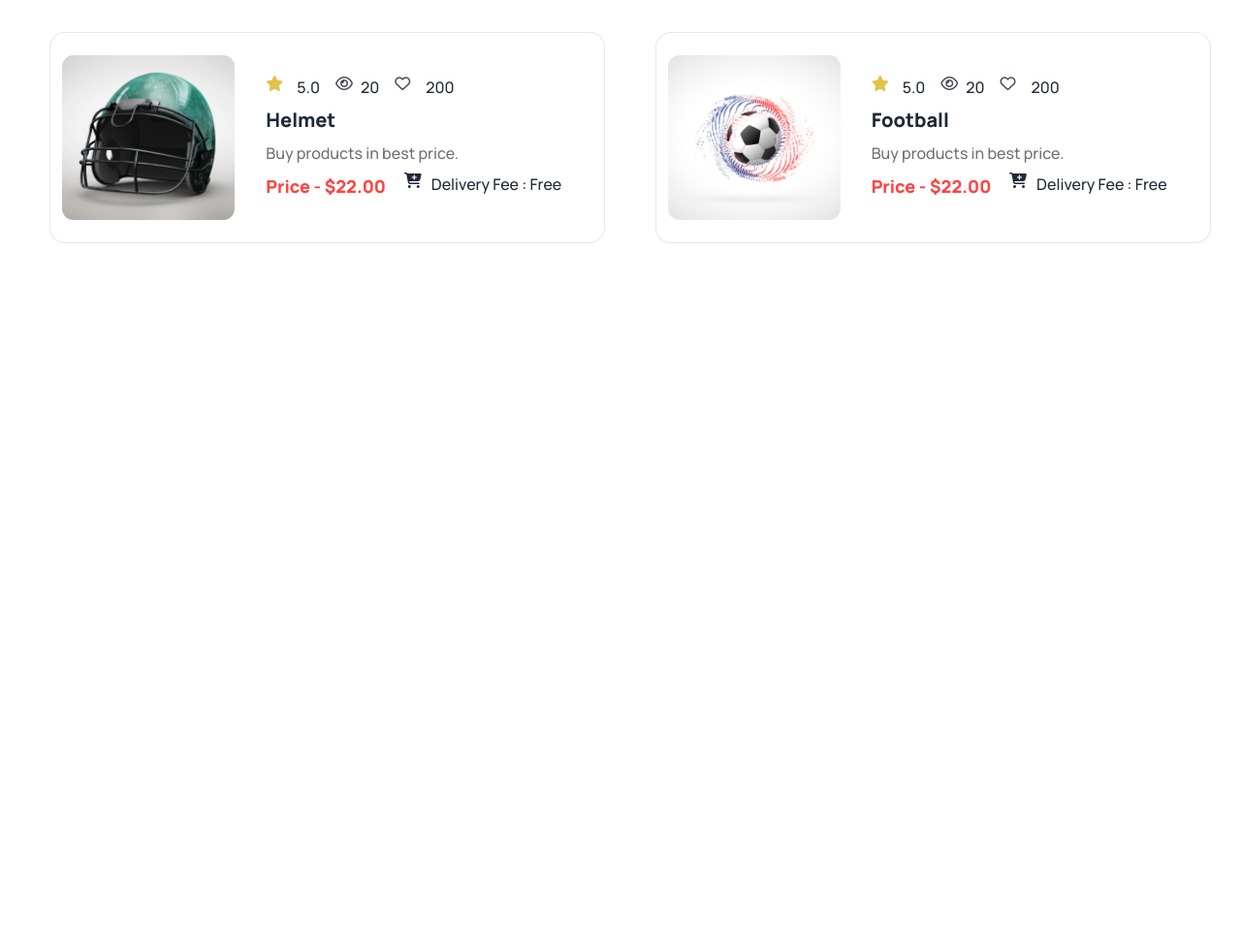
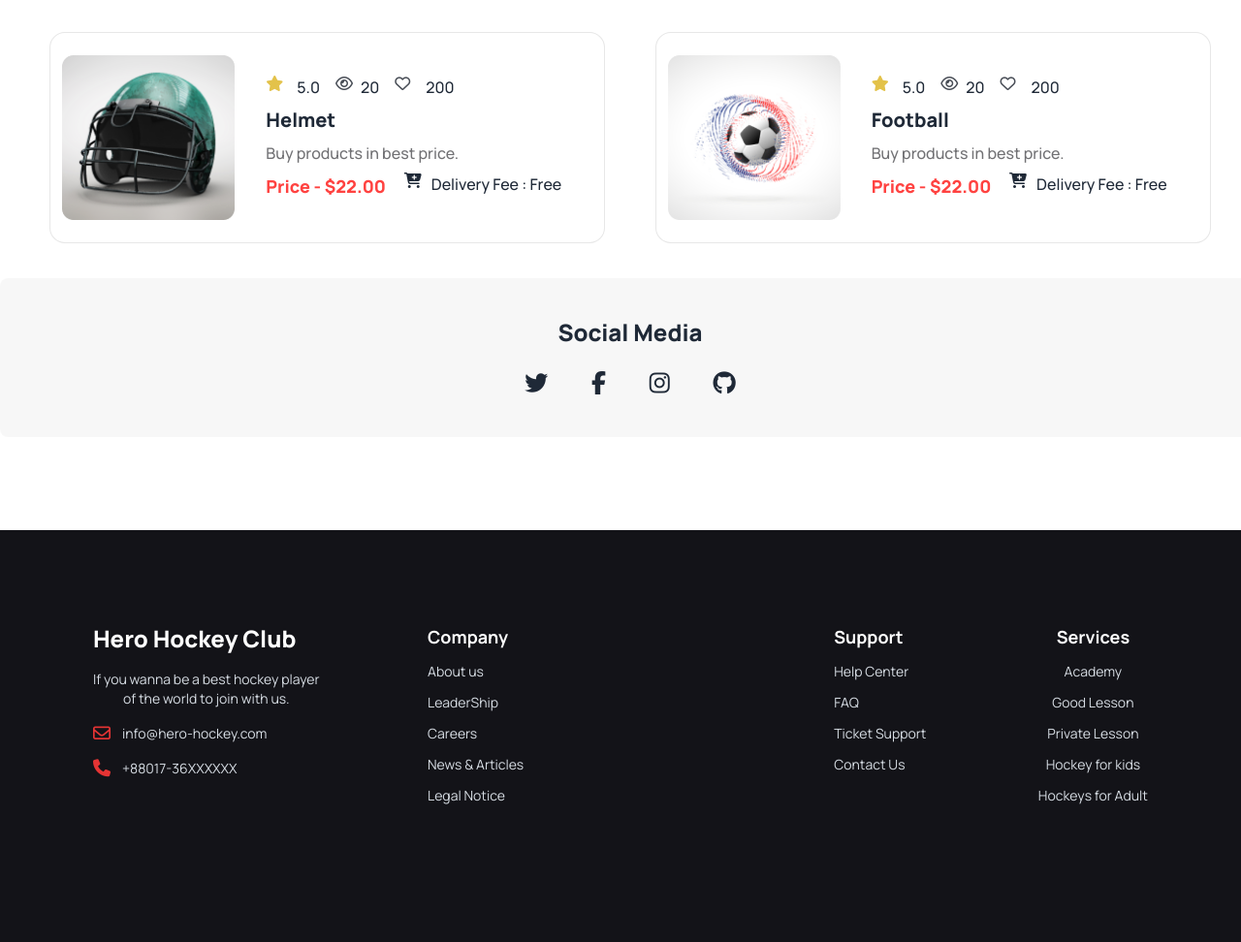
Before and after one commit to me-Shahriyar/Hockey, a plain HTML site: page index.html in a window 1280 px wide. Shown: the part 3255-4227 px from the top of the page at 97% size. Before the commit the page ends 3506 px from the top, so only its background shows below. Drawn offline with nearby package versions, Linux system fonts and the light colour scheme.

Commit message:
social media

```diff
--- a/index.html
+++ b/index.html
@@ -449,12 +449,67 @@
 
 
 
+
+            <section class="bg-[#13131808] py-10 mt-10 mb-15 rounded-lg">
+                <h1 class="text-center font-extrabold text-2xl">Social Media</h1>
+                <p class="text-center mx-auto mt-5 text-2xl space-x-10">
+                    <i class="fa-brands fa-twitter"></i>
+                    <i class="fa-brands fa-facebook-f"></i>
+                    <i class="fa-brands fa-instagram"></i>
+                    <i class="fa-brands fa-github"></i>
+                </p>
+            </section>
+
+
     </main>
 
 
 
-
-
+    <footer
+        class="footer p-10 bg-[#131318] text-neutral-content mt-10 lg:mt-24 lg:h-[425px] lg:flex justify-between lg:p-24 grid grid-cols-1">
+        <div class="text-center lg:grid lg:grid-cols-1">
+            <nav class="space-y-4">
+                <h1 class="text-white text-2xl font-extrabold lg:flex justify-start">Hero Hockey Club</h1>
+                <p class="lg:flex justify-start">If you wanna be a best hockey player <br>of the world to join with us.
+                </p>
+                <div class="flex items-center space-x-3">
+                    <i class="fa-regular fa-envelope text-lg " style="color: #e53434;"></i>
+                    <p>info@hero-hockey.com</p>
+                </div>
+                <div class="flex items-center space-x-3">
+                    <i class="fa-solid fa-phone text-lg " style="color: #e53434;"></i>
+                    <p>+88017-36XXXXXX</p>
+                </div>
+            </nav>
+        </div>
+        <div class="grid grid-cols-2 lg:gap-80">
+            <nav class="space-y-3 lg:grid lg:grid-cols-1">
+                <h1 class="text-white text-lg font-bold ">Company</h1>
+                <a class="link link-hover">About us</a>
+                <a class="link link-hover">LeaderShip</a>
+                <a class="link link-hover">Careers</a>
+                <a class="link link-hover">News & Articles</a>
+                <a class="link link-hover">Legal Notice</a>
+            </nav>
+            <nav class="space-y-3 lg:grid lg:grid-cols-1">
+                <h1 class="text-white text-lg font-bold">Support</h1>
+                <a class="link link-hover">Help Center</a>
+                <a class="link link-hover">FAQ</a>
+                <a class="link link-hover">Ticket Support</a>
+                <a class="link link-hover">Contact Us</a>
+            </nav>
+        </div>
+        <div class="text-center ml-24 mr-24 lg:ml-0 lg:mr-0">
+            <nav class="space-y-3 grid grid-cols-1">
+                <h1 class="text-white text-lg font-bold">Services</h1>
+                <a class="link link-hover">Academy</a>
+                <a class="link link-hover">Good Lesson</a>
+                <a class="link link-hover">Private Lesson</a>
+                <a class="link link-hover">Hockey for kids</a>
+                <a class="link link-hover">Hockeys for Adult</a>
+            </nav>
+        </div>
+    </footer>
 
 
     <script src="https://kit.fontawesome.com/2a2039f45a.js" crossorigin="anonymous"></script>
```
